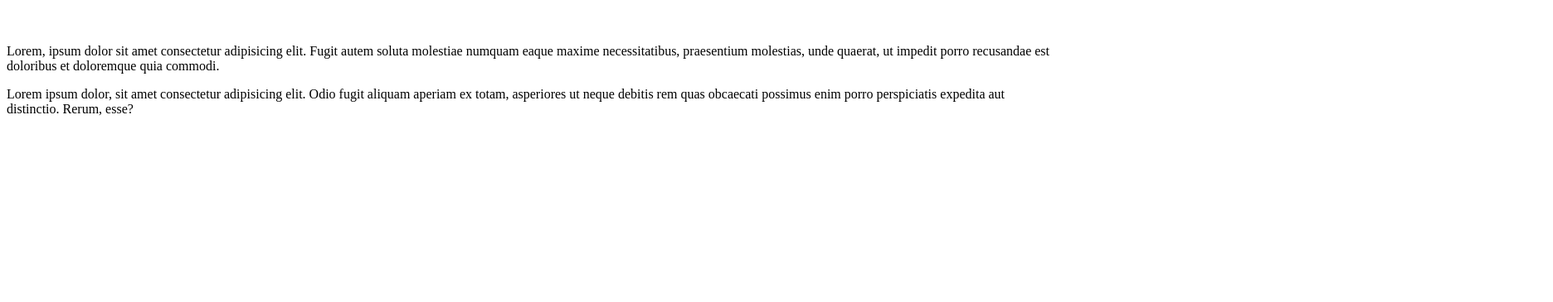
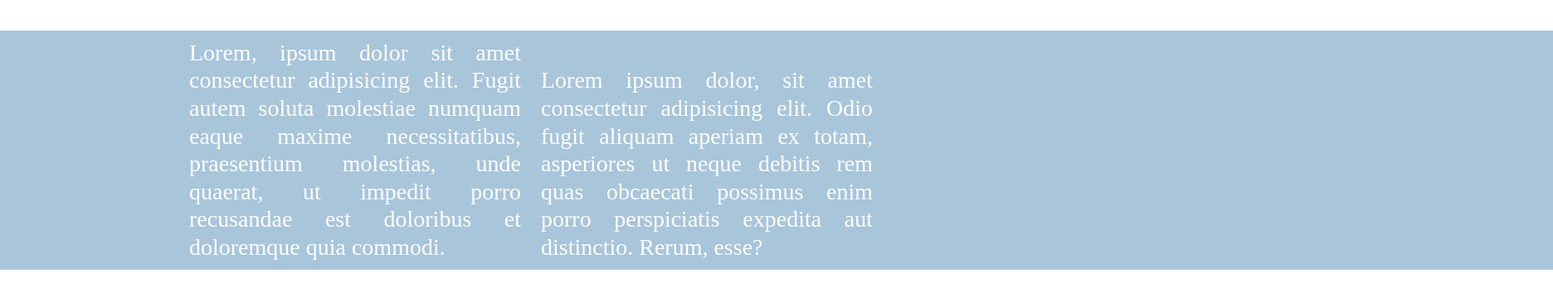
Before and after one commit to DzKetija/ketija-s-photos, a plain HTML site: page index.html in a window 1280 px wide. Shown: the part 105-470 px from the top of the page at 83% size, 1872 px wide, since content can reach past the window. Drawn offline with Linux system fonts and the light colour scheme.

Commit message:
Created two divs next to each other

```diff
--- a/Style.css
+++ b/Style.css
@@ -4,3 +4,32 @@ h1{text-align: center;
 p{   border-style: none 3px;
 
 }
+
+.fwb-blue {
+    background-color: #a8c5da;
+    margin-left: -600px;
+    margin-right: -600px;
+    overflow-x:hidden;
+      text-align: center;
+  }
+  .fwb-bluecontentleft {
+    color: #FFFFFF;
+    padding: 10px;
+    font-size: 28px;
+    line-height: 120%;
+    /* float:left; */
+    width: 400px;
+    display: inline-block;
+    text-align: justify;
+  }
+
+  .fwb-bluecontentright {
+    color: #FFFFFF;
+    padding: 10px;
+    font-size: 28px;
+    line-height: 120%;
+    /* float:right; */
+    width:400px;
+    display: inline-block;
+    text-align: justify;
+   }
--- a/index.html
+++ b/index.html
@@ -11,7 +11,9 @@
     <a href="About.html">About me</a><br>
     <a href="Contacts.html">Contacts</a><br>
     <h1> Welcome to Ketija's photography page!</h1><br>
-    <p>Lorem, ipsum dolor sit amet consectetur adipisicing elit. Fugit autem soluta molestiae numquam eaque maxime necessitatibus, praesentium molestias, unde quaerat, ut impedit porro recusandae est doloribus et doloremque quia commodi.</p>
-    <p>Lorem ipsum dolor, sit amet consectetur adipisicing elit. Odio fugit aliquam aperiam ex totam, asperiores ut neque debitis rem quas obcaecati possimus enim porro perspiciatis expedita aut distinctio. Rerum, esse?</p>
+    <div class="fwb-blue">
+        <div class="fwb-bluecontentleft">Lorem, ipsum dolor sit amet consectetur adipisicing elit. Fugit autem soluta molestiae numquam eaque maxime necessitatibus, praesentium molestias, unde quaerat, ut impedit porro recusandae est doloribus et doloremque quia commodi.</div>
+        <div class="fwb-bluecontentright">Lorem ipsum dolor, sit amet consectetur adipisicing elit. Odio fugit aliquam aperiam ex totam, asperiores ut neque debitis rem quas obcaecati possimus enim porro perspiciatis expedita aut distinctio. Rerum, esse?</div>
+    </div>
 </body>
 </html>
```
Also changed, not shown: 3 other files.
